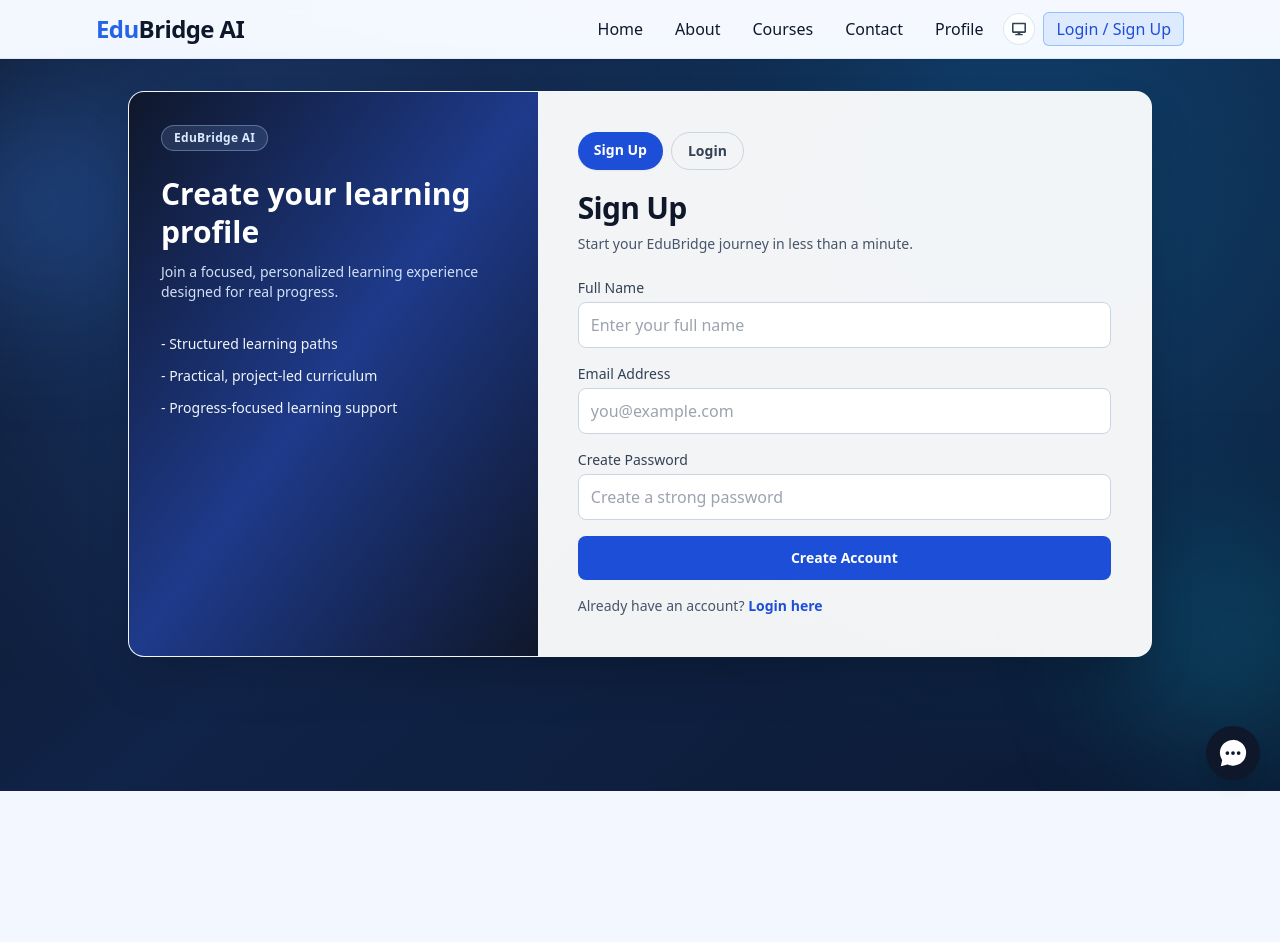
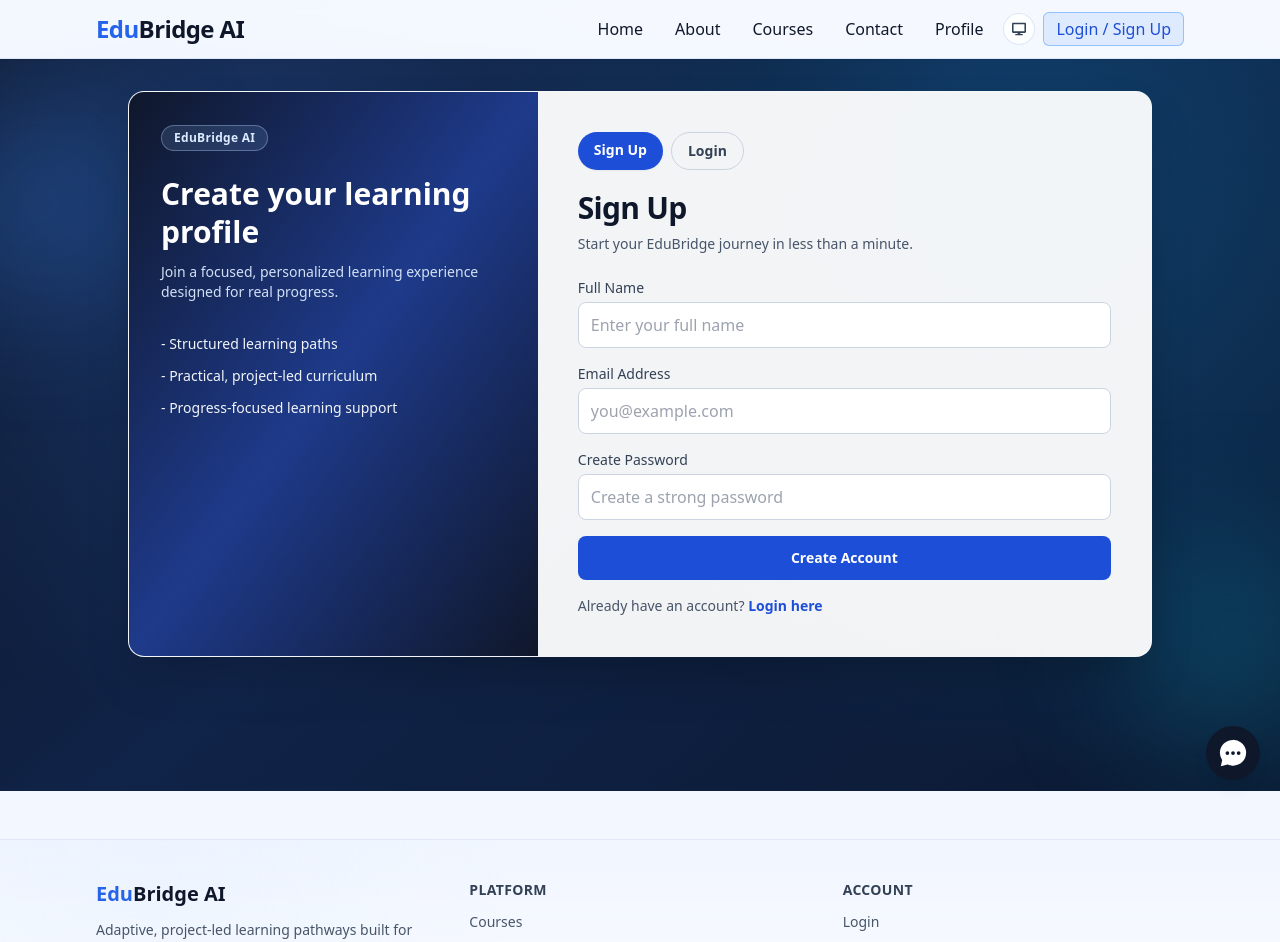
Before and after one commit to Aryan-Raj-cs27/EduBridge, a Next.js app in the folder Frontend/: page /signup in a window 1280 px wide. Shown: the top 942 px of the page. Before the commit the page ends 800 px from the top, so only its background shows below. Built offline with nearby package versions, Linux system fonts and the light colour scheme.

Commit message:
Added Footer to all pages

```diff
--- a/Frontend/src/app/layout.js
+++ b/Frontend/src/app/layout.js
@@ -1,5 +1,6 @@
 import Navbar from "./components/Navbar";
 import Chatbot from "./components/Chatbot";
+import Footer from "./components/Footer";
 import "./globals.css";
 
 export const metadata = {
@@ -32,6 +33,7 @@ export default function RootLayout({ children }) {
       <body>
         <Navbar />
         {children}
+        <Footer />
         <Chatbot />
       </body>
     </html>
--- a/Frontend/src/app/page.js
+++ b/Frontend/src/app/page.js
@@ -2,7 +2,6 @@ import Features from "./components/Features";
 import Hero from "./components/Hero";
 import Link from "next/link";
 import Reveal from "./components/Reveal";
-import Footer from "./components/Footer";
 
 export default function Home() {
   return (
@@ -34,7 +33,6 @@ export default function Home() {
         </div>
       </section>
 
-      <Footer />
     </main>
   );
 }
```
